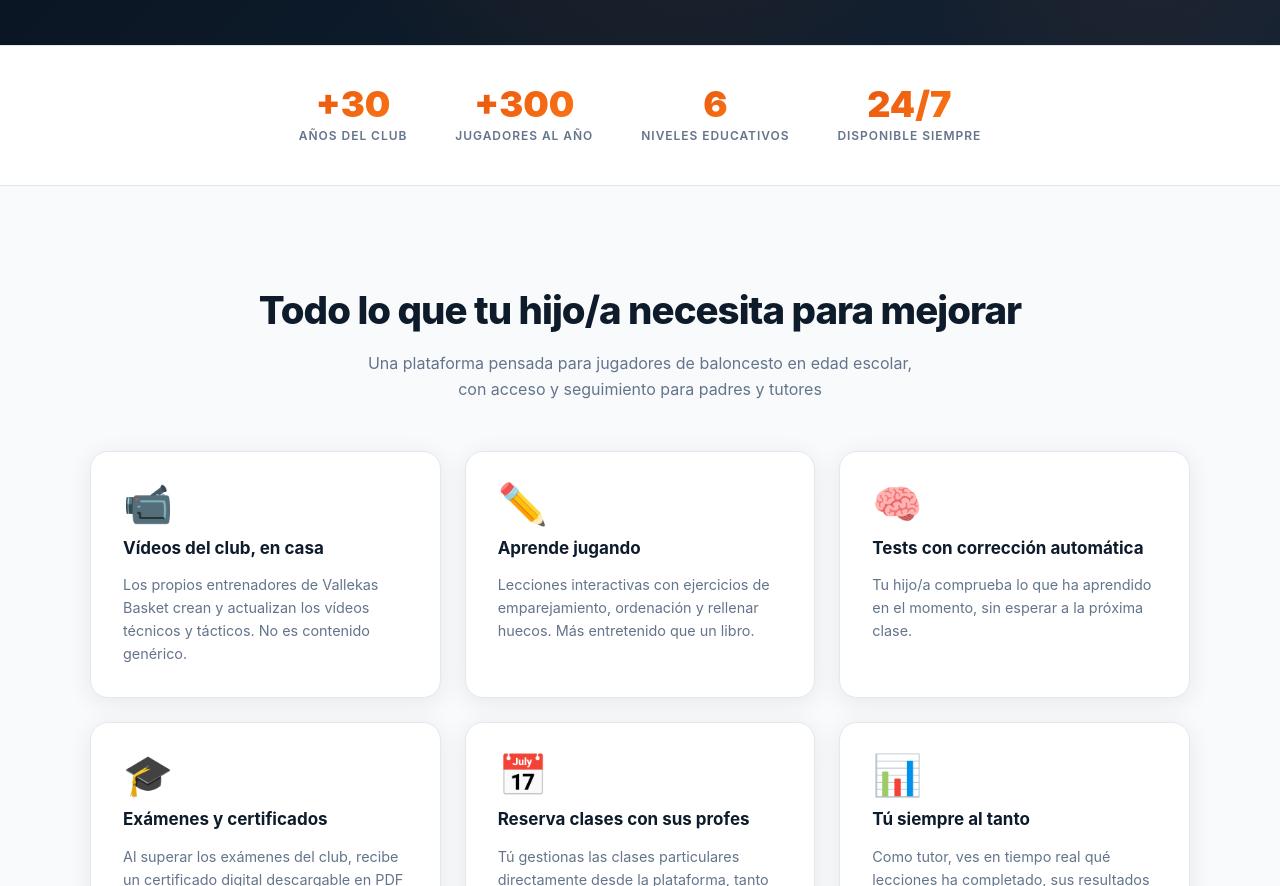
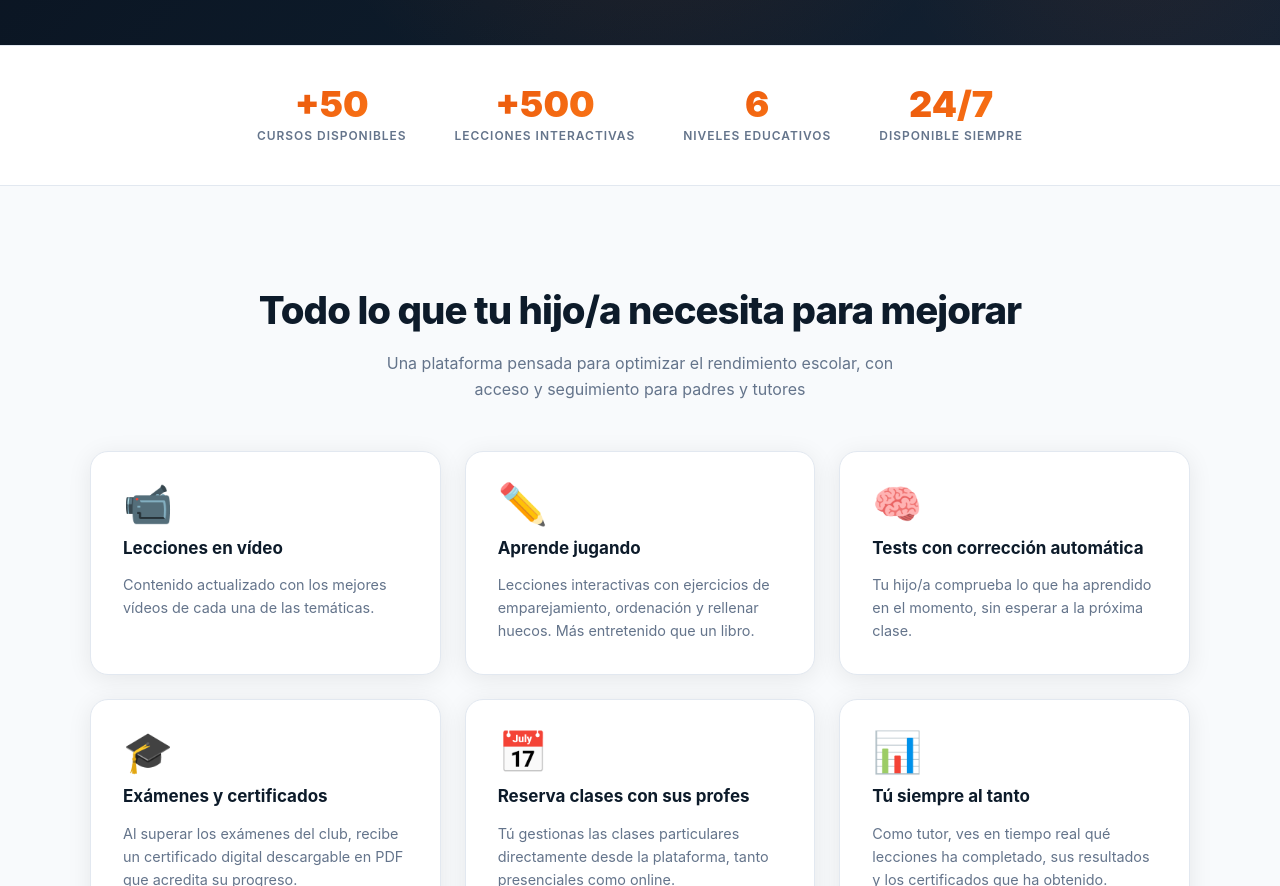
Before and after one commit to oscarsr96/vkbacademy, a React (Vite) app in the folder apps/web/: page / in a window 1280 px wide. Shown: the part 820-1706 px from the top of the page. Built offline with nearby package versions, Linux system fonts and the light colour scheme; no server answers.

Commit message:
fix: update landing page KPIs, subtitle and video feature copy (#5)
Co-Authored-By: Claude Opus 4.6 (1M context) <noreply@anthropic.com>

```diff
--- a/apps/web/src/pages/marketing/LandingPage.tsx
+++ b/apps/web/src/pages/marketing/LandingPage.tsx
@@ -13,9 +13,9 @@ const MERCH = [
 const FEATURES = [
   {
     icon: '📹',
-    title: 'Vídeos del club, en casa',
+    title: 'Lecciones en vídeo',
     description:
-      'Los propios entrenadores de Vallekas Basket crean y actualizan los vídeos técnicos y tácticos. No es contenido genérico.',
+      'Contenido actualizado con los mejores vídeos de cada una de las temáticas.',
   },
   {
     icon: '✏️',
@@ -50,8 +50,8 @@ const FEATURES = [
 ];
 
 const STATS = [
-  { value: '+30', label: 'Años del club' },
-  { value: '+300', label: 'Jugadores al año' },
+  { value: '+50', label: 'Cursos disponibles' },
+  { value: '+500', label: 'Lecciones interactivas' },
   { value: '6', label: 'Niveles educativos' },
   { value: '24/7', label: 'Disponible siempre' },
 ];
@@ -183,7 +183,7 @@ export default function LandingPage() {
               Todo lo que tu hijo/a necesita para mejorar
             </h2>
             <p style={styles.sectionSubtitle}>
-              Una plataforma pensada para jugadores de baloncesto en edad escolar, con acceso y seguimiento para padres y tutores
+              Una plataforma pensada para optimizar el rendimiento escolar, con acceso y seguimiento para padres y tutores
             </p>
           </div>
 
```
